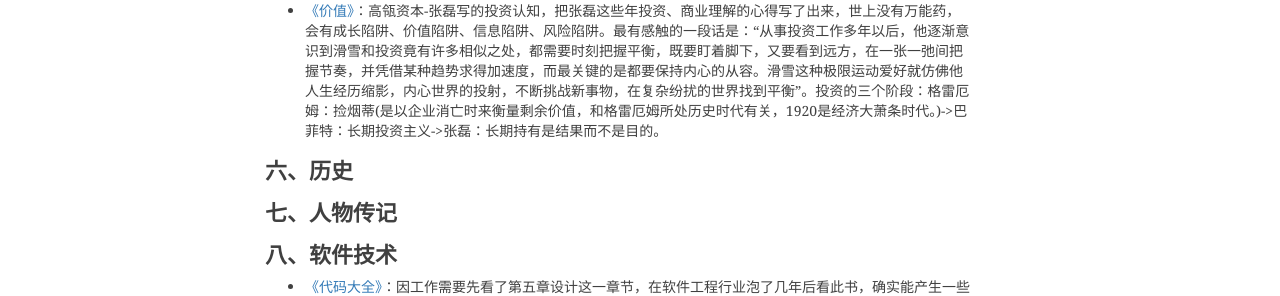
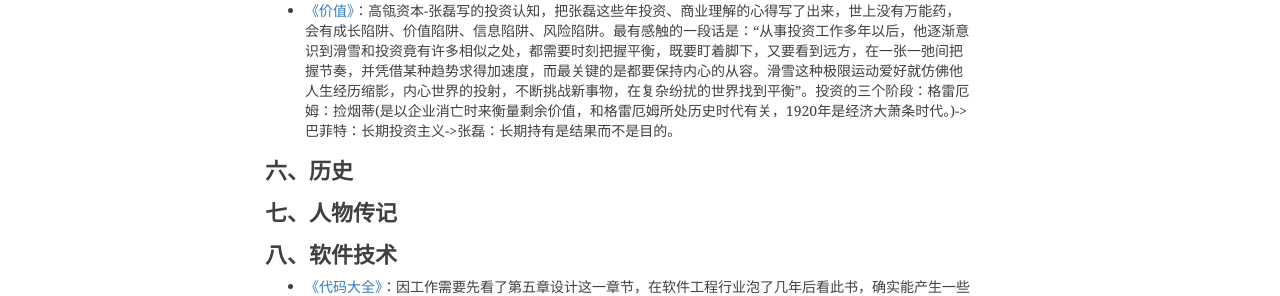
Before and after one commit to shihai1991/shihai1991.github.io, a Jekyll site: the page built from _posts/2021-11-23-个人阅读书单推荐.md, in a window 1280 px wide. Shown: the part 1190-1486 px from the top of the page. Built offline with Jekyll 4.4.1, drawn with Linux system fonts in a browser that asks for light colours; nearby versions of some CDN libraries; comment, search, counter and statistics services are not loaded.

Commit message:
Update 2021-11-23-个人阅读书单推荐.md

```diff
--- a/_posts/2021-11-23-个人阅读书单推荐.md
+++ b/_posts/2021-11-23-个人阅读书单推荐.md
@@ -36,7 +36,7 @@
 
 # 五、投资理财
 - [《穷查理宝典》](https://book.douban.com/subject/26831789/)：个人感觉查理.芒格的人生智慧要高于巴菲特，特别是最后一章节-人类误判心理学，对常犯的问题都进行了总结和思考。如果想进一步看心理学逻辑的话，我个人建议可以看《社会心理学》。
-- [《价值》](https://book.douban.com/subject/35188914/)：高瓴资本-张磊写的投资认知，把张磊这些年投资、商业理解的心得写了出来，世上没有万能药，会有成长陷阱、价值陷阱、信息陷阱、风险陷阱。最有感触的一段话是：“从事投资工作多年以后，他逐渐意识到滑雪和投资竟有许多相似之处，都需要时刻把握平衡，既要盯着脚下，又要看到远方，在一张一弛间把握节奏，并凭借某种趋势求得加速度，而最关键的是都要保持内心的从容。滑雪这种极限运动爱好就仿佛他人生经历缩影，内心世界的投射，不断挑战新事物，在复杂纷扰的世界找到平衡”。投资的三个阶段：格雷厄姆：捡烟蒂(是以企业消亡时来衡量剩余价值，和格雷厄姆所处历史时代有关，1920是经济大萧条时代。)->巴菲特：长期投资主义->张磊：长期持有是结果而不是目的。
+- [《价值》](https://book.douban.com/subject/35188914/)：高瓴资本-张磊写的投资认知，把张磊这些年投资、商业理解的心得写了出来，世上没有万能药，会有成长陷阱、价值陷阱、信息陷阱、风险陷阱。最有感触的一段话是：“从事投资工作多年以后，他逐渐意识到滑雪和投资竟有许多相似之处，都需要时刻把握平衡，既要盯着脚下，又要看到远方，在一张一弛间把握节奏，并凭借某种趋势求得加速度，而最关键的是都要保持内心的从容。滑雪这种极限运动爱好就仿佛他人生经历缩影，内心世界的投射，不断挑战新事物，在复杂纷扰的世界找到平衡”。投资的三个阶段：格雷厄姆：捡烟蒂(是以企业消亡时来衡量剩余价值，和格雷厄姆所处历史时代有关，1920年是经济大萧条时代。)->巴菲特：长期投资主义->张磊：长期持有是结果而不是目的。
 
 # 六、历史
 
```
